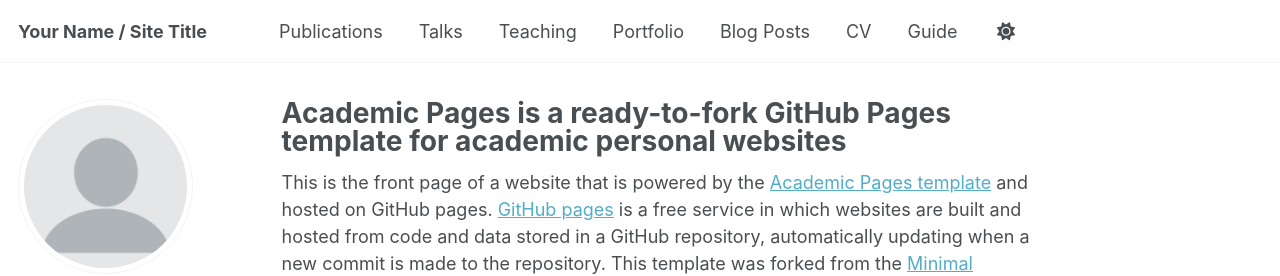
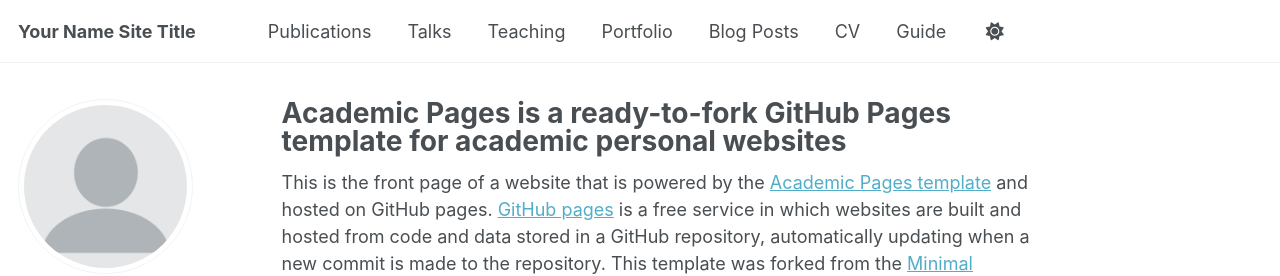
Before and after one commit to zzzzzgy/zzzzzgy.github.io, a Jekyll site: the page built from _pages/about.md, in a window 1280 px wide. Shown: the top 276 px of the page. Built offline with Jekyll 4.4.1, drawn with Linux system fonts in a browser that asks for light colours; some web fonts are replaced; a script that is not in the unit is left out.

```diff
--- a/_config.yml
+++ b/_config.yml
@@ -9,7 +9,7 @@
 # Basic Site Settings
 locale                   : "en-US"
 site_theme               : "default" # Currently available options are "default", "air"
-title                    : "Your Name / Site Title"
+title                    : "Your Name Site Title"
 title_separator          : "-"
 name                     : &name "Your Name"
 description              : &description "Your Name's academic portfolio"   # Update this with a general description of your site, this is the default if not overridden by a page
```
